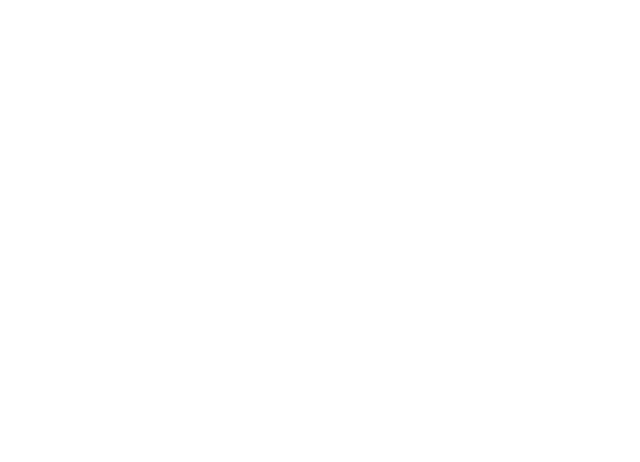
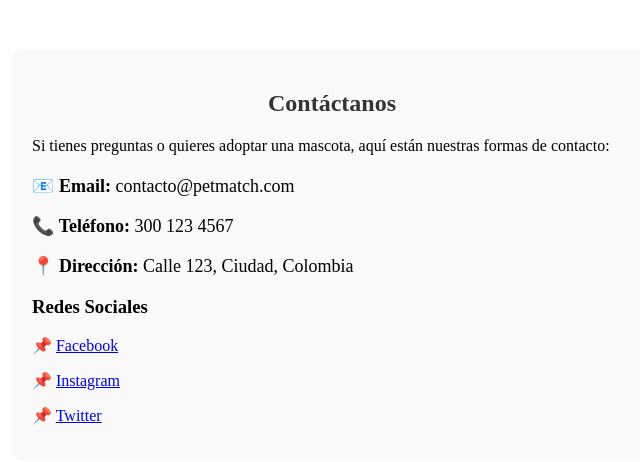
Before and after one commit to BrahianTabares/PetMatch, a React (Vite) app: page /contacto in a window 1280 px wide. Before the commit this address had no page. Shown: the top 462 px of the page, without its empty margins (308-948 px from the left). Built offline with nearby package versions, Linux system fonts and the light colour scheme.

Commit message:
PetMatch

```diff
--- a/src/Carrusel.jsx
+++ b/src/Carrusel.jsx
@@ -6,7 +6,20 @@ const datos = [
     id: 1,
     titulo: "Mascota en adopción",
     imagen: "/public/Imagenes/Perro.jpeg",
-    descripcion: "Conoce a Max, un perro amigable en busca de hogar.",
+    descripcion: "Conoce a Maximo, un perro amigable en busca de hogar.",
+  },
+  {
+    id: 4,
+    titulo: "Mascota en adopción",
+    imagen: "/public/Imagenes/Luna.jpg",
+    descripcion:
+      "Conoce a Luna, una hermosa gatica amigable en busca de hogar.",
+  },
+  {
+    id: 1,
+    titulo: "Mascota en adopción",
+    imagen: "/public/Imagenes/Rocky.jpg",
+    descripcion: "Conoce a Rocky, un perro amigable en busca de hogar.",
   },
   {
     id: 2,
--- /dev/null
+++ b/src/Catalogo.css
@@ -0,0 +1,23 @@
+.catalogo-container {
+  text-align: center;
+  padding: 20px;
+}
+
+.mascotas-grid {
+  display: flex;
+  gap: 20px;
+  justify-content: center;
+}
+
+.mascota-card {
+  background-color: #f9f9f9;
+  padding: 15px;
+  border-radius: 10px;
+  text-align: center;
+}
+
+.mascota-card img {
+  width: 150px;
+  height: 150px;
+  border-radius: 10px;
+}
--- /dev/null
+++ b/src/Catalogo.jsx
@@ -0,0 +1,28 @@
+import React from "react";
+import { Link } from "react-router-dom";
+import "./Catalogo.css";
+
+const mascotas = [
+  { id: 1, nombre: "Max", imagen: "/public/Imagenes/Perro.jpeg" },
+  { id: 2, nombre: "Luna", imagen: "/public/Imagenes/Luna.jpg" },
+  { id: 3, nombre: "Rocky", imagen: "/public/Imagenes/Rocky.jpg" },
+];
+
+const Catalogo = () => {
+  return (
+    <div className="catalogo-container">
+      <h2>Mascotas Disponibles para Adopción</h2>
+      <div className="mascotas-grid">
+        {mascotas.map((mascota) => (
+          <div key={mascota.id} className="mascota-card">
+            <img src={mascota.imagen} alt={mascota.nombre} />
+            <h3>{mascota.nombre}</h3>
+            <Link to={`/mascota/${mascota.id}`}>Ver más</Link>
+          </div>
+        ))}
+      </div>
+    </div>
+  );
+};
+
+export default Catalogo;
--- /dev/null
+++ b/src/Contacto.css
@@ -0,0 +1,19 @@
+.contacto-container {
+  max-width: 600px;
+  margin: 50px auto;
+  padding: 20px;
+  background-color: #f9f9f9;
+  border-radius: 10px;
+}
+
+h2 {
+  text-align: center;
+}
+
+.contacto-info {
+  margin-top: 20px;
+}
+
+.contacto-info p {
+  font-size: 18px;
+}
--- /dev/null
+++ b/src/Contacto.jsx
@@ -0,0 +1,48 @@
+import React from "react";
+import "./Contacto.css";
+
+const Contacto = () => {
+  return (
+    <div className="contacto-container">
+      <h2>Contáctanos</h2>
+      <p>
+        Si tienes preguntas o quieres adoptar una mascota, aquí están nuestras
+        formas de contacto:
+      </p>
+
+      <div className="contacto-info">
+        <p>
+          <strong>📧 Email:</strong> contacto@petmatch.com
+        </p>
+        <p>
+          <strong>📞 Teléfono:</strong> 300 123 4567
+        </p>
+        <p>
+          <strong>📍 Dirección:</strong> Calle 123, Ciudad, Colombia
+        </p>
+      </div>
+
+      <h3>Redes Sociales</h3>
+      <p>
+        📌{" "}
+        <a href="https://facebook.com/PetMatch" target="_blank">
+          Facebook
+        </a>
+      </p>
+      <p>
+        📌{" "}
+        <a href="https://instagram.com/PetMatch" target="_blank">
+          Instagram
+        </a>
+      </p>
+      <p>
+        📌{" "}
+        <a href="https://twitter.com/PetMatch" target="_blank">
+          Twitter
+        </a>
+      </p>
+    </div>
+  );
+};
+
+export default Contacto;
--- /dev/null
+++ b/src/MascotaDetalles.css
@@ -0,0 +1,7 @@
+.mascota-detalles-container {
+  max-width: 600px;
+  margin: 50px auto;
+  padding: 20px;
+  background-color: #f9f9f9;
+  border-radius: 10px;
+}
--- /dev/null
+++ b/src/MascotaDetalles.jsx
@@ -0,0 +1,48 @@
+import React from "react";
+import { useParams } from "react-router-dom";
+import "./MascotaDetalles.css";
+
+const detallesMascotas = {
+  1: {
+    nombre: "Max",
+    edad: "3 años",
+    descripcion: "Un perro amistoso y juguetón.",
+  },
+  2: {
+    nombre: "Luna",
+    edad: "2 años",
+    descripcion: "Gata cariñosa que ama dormir al sol.",
+  },
+  3: {
+    nombre: "Rocky",
+    edad: "4 años",
+    descripcion: "Perro protector y muy leal.",
+  },
+};
+
+const MascotaDetalles = () => {
+  const { id } = useParams();
+  const mascota = detallesMascotas[id];
+
+  if (!mascota) {
+    return (
+      <h2 style={{ textAlign: "center", color: "red" }}>
+        ❌ Mascota no encontrada
+      </h2>
+    );
+  }
+
+  return (
+    <div className="mascota-detalles-container">
+      <h2>{mascota.nombre}</h2>
+      <p>
+        <strong>Edad:</strong> {mascota.edad}
+      </p>
+      <p>
+        <strong>Descripción:</strong> {mascota.descripcion}
+      </p>
+    </div>
+  );
+};
+
+export default MascotaDetalles;
--- a/src/Navbar.jsx
+++ b/src/Navbar.jsx
@@ -30,7 +30,9 @@ const Navbar = () => {
               </li>
 
               <li>
-                <a href="#conocelos">Conócelos Aquí</a>
+                <a href="/catalogo" target="_blank" rel="noopener noreferrer">
+                  Conócelos Aquí
+                </a>
               </li>
               <li>
                 <a href="#casos">Casos Exitosos</a>
@@ -40,7 +42,9 @@ const Navbar = () => {
         </li>
 
         <li>
-          <a href="#contactanos">Contáctanos</a>
+          <a href="/Contacto" target="_blank" rel="noopener noreferrer">
+            Contactanos
+          </a>
         </li>
 
         {/* Opción Cuenta con Submenú */}
--- a/src/main.jsx
+++ b/src/main.jsx
@@ -5,6 +5,9 @@ import App from "./App";
 import Registro from "./Registro";
 import Requisitos from "./Requisitos";
 import Nosotros from "./Nosotros";
+import Catalogo from "./Catalogo";
+import MascotaDetalles from "./MascotaDetalles";
+import Contacto from "./Contacto";
 
 const root = ReactDOM.createRoot(document.getElementById("root"));
 root.render(
@@ -14,6 +17,9 @@ root.render(
       <Route path="/registro" element={<Registro />} />
       <Route path="/requisitos" element={<Requisitos />} />
       <Route path="/nosotros" element={<Nosotros />} />
+      <Route path="/catalogo" element={<Catalogo />} />
+      <Route path="/mascota/:id" element={<MascotaDetalles />} />
+      <Route path="/contacto" element={<Contacto />} />
     </Routes>
   </Router>
 );
```
Also changed, not shown: public/Imagenes/Luna.jpg (added), public/Imagenes/Rocky.jpg (added).
